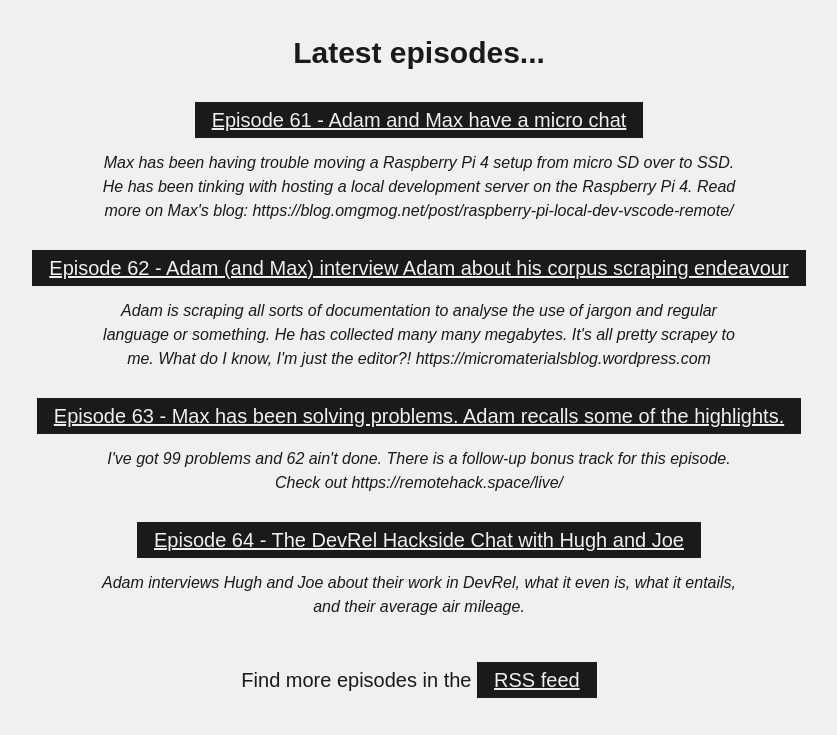
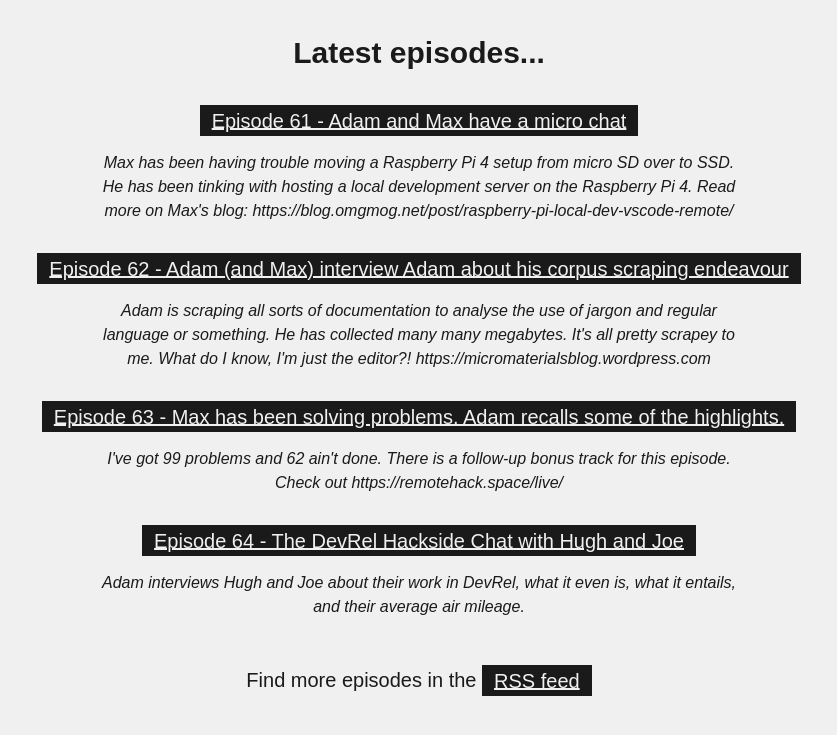
Before and after one commit to remotehack/live, a Jekyll site: the page built from index.html, in a window 1280 px wide. Shown: the part 422-1157 px from the top of the page, without its empty margins (221-1058 px from the left). Built offline with Jekyll 4.4.1, drawn with Linux system fonts in a browser that asks for light colours.

Commit message:
Remove "bonus" markup stuff on episodes

```diff
--- a/_episodes/58.yml
+++ b/_episodes/58.yml
@@ -4,5 +4,4 @@
 pubDate: 'Saturday, 29 May 2021 15:03:00 +0000'
 duration: '00:03:00'
 length: 4460084
-bonus: true
 ---
--- a/assets/style.scss
+++ b/assets/style.scss
@@ -7,18 +7,12 @@
 :root {
     --dark: #{$dark};
     --light: #{$light};
-
-    --bonusbg: #{$red};
-    --bonusfg: #{$light};
 }
 
 @media (prefers-color-scheme: dark) {
     :root {
         --dark: #{$light};
         --light: #{$dark};
-
-        --bonusbg: #{$light};
-        --bonusfg: #{$red};
     }
 }
 
@@ -60,7 +54,7 @@
     color: var(--light);
     background-color: var(--dark);
     display: inline;
-    padding: .25em .75em;
+    padding: .125em .5em;
     border: .1rem solid transparent;
     box-decoration-break: clone;
 
@@ -85,22 +79,4 @@
         max-width: 80%;
         margin: 1em auto;
     }
-    &.bonus {
-        a {
-            position: relative;
-
-            &::before {
-                content: 'BONUS';
-                background-color: var(--bonusbg);
-                color: var(--bonusfg);
-                position: absolute;
-                left: -5em;
-                padding: .125em .25em 0;
-                font-size: .6em;
-                border: .16em dotted currentColor;
-                font-style: italic;
-                font-weight: bold;
-            }
-        }
-    }
 }
--- a/index.html
+++ b/index.html
@@ -19,7 +19,7 @@
 {% endif %}
 {%- for episode in latest_episodes -%}
     {% capture number %}{% if episode.number %}{{ episode.number }}{% else %}{{ episode.path | split:'/' | last | split:'.' | first | plus:'0' }}{% endif %}{% endcapture %}
-    <li class="{% if episode.bonus %}bonus{% endif %}">
+    <li>
         {% include episodelink.html episode=episode %}
         <p>{{ episode.description }}</p>
     </li>
```
